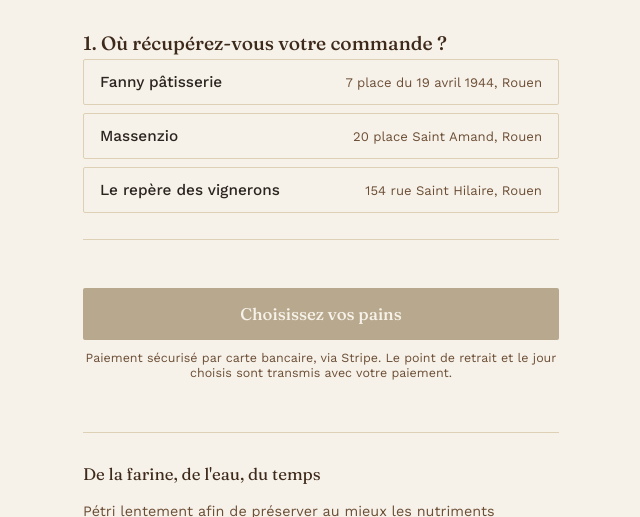
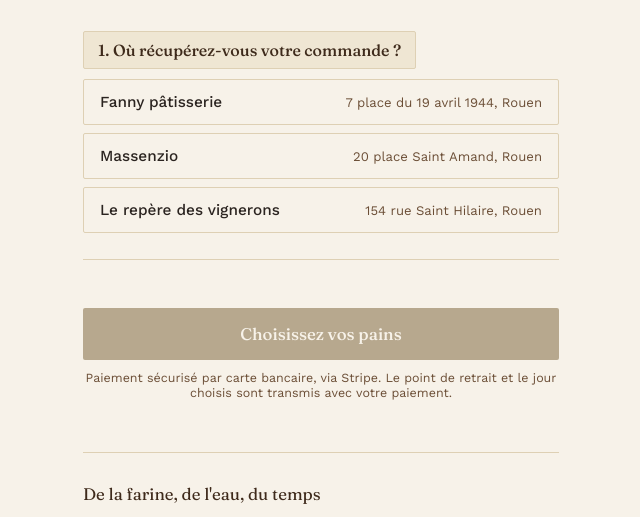
Before and after one commit to fshcook-dotcom/pain-leve-commande, a website: page index.html in a window 1280 px wide. Shown: the part 211-728 px from the top of the page, without its empty margins (319-959 px from the left). Drawn offline with nearby package versions, Linux system fonts and the light colour scheme.

Commit message:
Update index.html

```diff
--- a/index.html
+++ b/index.html
@@ -68,11 +68,16 @@
     margin:26px 0;
   }
   .step-label{
+    display:inline-block;
     font-family:'Fraunces', serif;
-    font-size:1.2rem;
+    font-size:1rem;
     font-weight:500;
     color:var(--crust);
-    margin:0 0 4px;
+    background:var(--crumb);
+    border:1px solid var(--line);
+    border-radius:2px;
+    padding:8px 14px;
+    margin:0 0 10px;
   }
   .step-sub{
     font-size:0.86rem;
```
